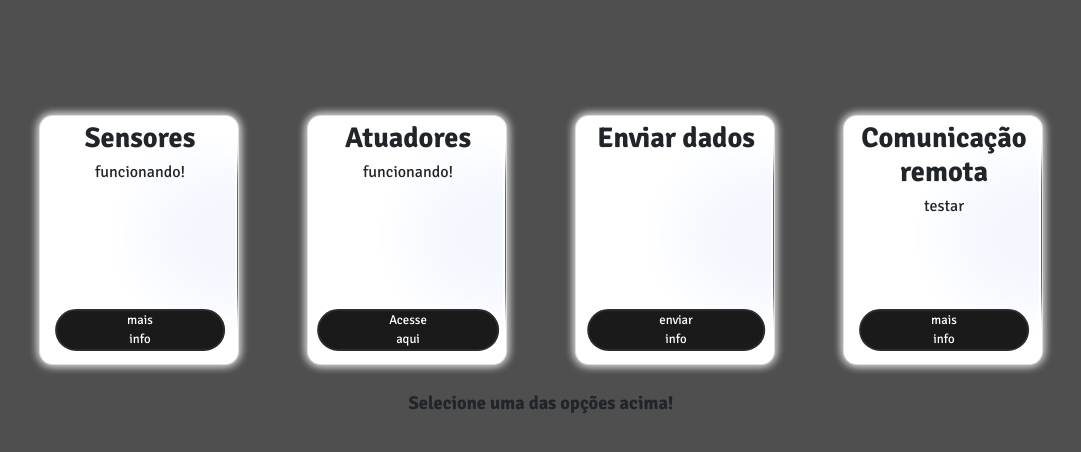
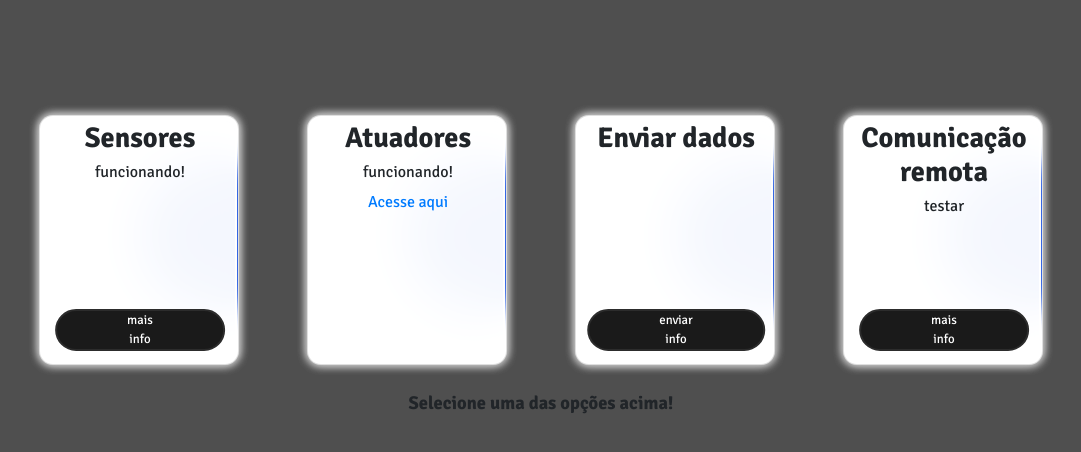
Before and after one commit to Navarro45/ExpCriativpjbl02, a Flask app: page /home in a window 1280 px wide. Shown: the part 56-508 px from the top of the page, without its empty margins (99-1180 px from the left). Run offline with Flask 3, Linux system fonts and the light colour scheme; some libraries are stand-ins or nearby versions.

Commit message:
Revert "Merge branch 'main' of https://github.com/Navarro45/ExpCriativpjbl02"
This reverts commit 097b124326abe9fe8aeb9478611b61f0fc90b472, reversing
changes made to eb1511dbcc5c0a96f0f1563bcea546388360a884.

```diff
--- a/ExpCriativpjbl02-main/pjbl2/templates/home.html
+++ b/ExpCriativpjbl02-main/pjbl2/templates/home.html
@@ -13,7 +13,7 @@
                     <div class="bg">
                         <h4>Sensores</h4>
                         <h6> funcionando! </h6>
-                        <a href="/sensors" class="boton">mais info</a>
+                        <button class="boton">mais info</button>
                     </div>
                     <div class="blob"></div>
                 </div>
@@ -21,7 +21,7 @@
                     <div class="bg">
                         <h4>Atuadores</h4>
                         <h6> funcionando! </h6>
-                        <a href="/actuators" class="boton"> Acesse aqui</a>
+                        <a class="button" href="/actuators"> Acesse aqui </a>
                     </div>
                     <div class="blob"></div>
                 </div>
@@ -29,7 +29,7 @@
                     <div class="bg">
                         <h4>Enviar dados</h4>
                         <h6> </h6>
-                        <a href="/publish" class="boton">enviar info</a>
+                        <button class="boton">enviar info</button>
                     </div>
                     <div class="blob"></div>
                 </div>
@@ -37,7 +37,7 @@
                     <div class="bg">
                         <h4>Comunicação remota</h4>
                         <h6> testar </h6>
-                        <a href="/"  class="boton">mais info</a>
+                        <button class="boton">mais info</button>
                     </div>
                     <div class="blob"></div>
                 </div>
```
